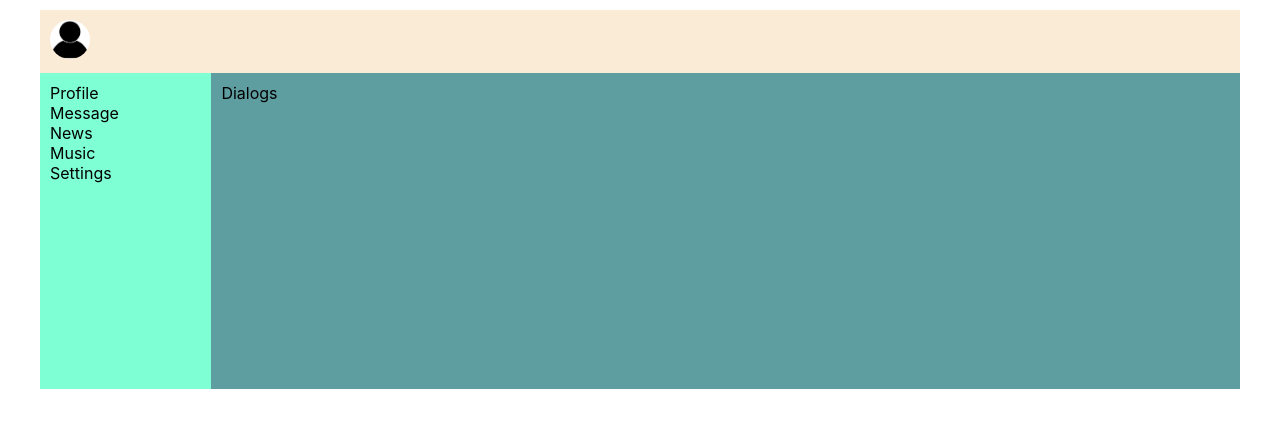
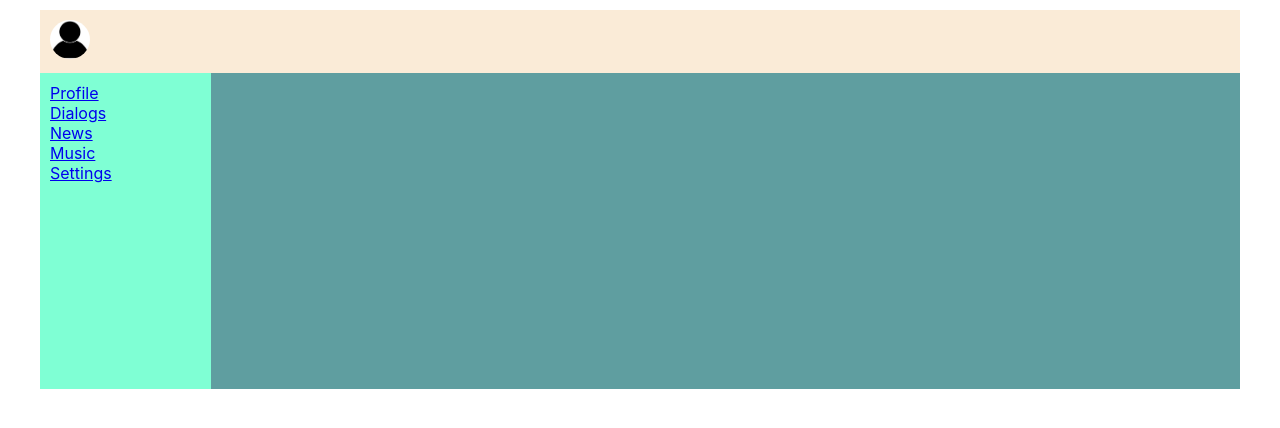
Before and after one commit to AliaksandrLiubanets/sn_typescript, a React (Create React App) app: page / in a window 1280 px wide. Shown: the top 428 px of the page. Built offline with nearby package versions, Linux system fonts and the light colour scheme.

Commit message:
implement react-router-dom and use with Profile and Dialigs

```diff
--- a/package.json
+++ b/package.json
@@ -14,6 +14,7 @@
     "gh-pages": "^3.2.3",
     "react": "^17.0.2",
     "react-dom": "^17.0.2",
+    "react-router-dom": "^5.3.0",
     "react-scripts": "4.0.3",
     "typescript": "^4.1.2",
     "web-vitals": "^1.0.1"
@@ -43,5 +44,8 @@
       "last 1 firefox version",
       "last 1 safari version"
     ]
+  },
+  "devDependencies": {
+    "@types/react-router-dom": "^5.3.1"
   }
 }
--- a/src/App.tsx
+++ b/src/App.tsx
@@ -1,21 +1,26 @@
-import React from 'react';
-import './App.css';
-import Header from "./components/Header/Header";
-import Navbar from "./components/Navbar/Navbar";
-import Profile from "./components/Profile/Profile";
+import React from 'react'
+import './App.css'
+import Header from './components/Header/Header'
+import Navbar from './components/Navbar/Navbar'
+import Profile from './components/Profile/Profile'
 import Dialogs from './components/Dialogs/Dialogs'
+import {BrowserRouter, Route} from 'react-router-dom'
 
 function App() {
     return (
-        <div className="App">
-            <Header />
-            <Navbar />
-            <div className={"content"}>
-                <Dialogs />
+        <BrowserRouter>
+            <div className="App">
+                <Header/>
+                <Navbar/>
+                <div className='content'>
+                    <Route path='/dialogs' component={Dialogs} />
+                    <Route path='/profile' component={Profile} />
+
+                </div>
+                {/*<Profile />*/}
             </div>
-            {/*<Profile />*/}
-        </div>
-    );
+        </BrowserRouter>
+    )
 }
 
-export default App;
+export default App
--- a/src/components/Navbar/Navbar.tsx
+++ b/src/components/Navbar/Navbar.tsx
@@ -3,11 +3,11 @@ import s from './Navbar.module.css'
 
 function Navbar() {
     return <div className={s.navbar}>
-        <div>Profile</div>
-        <div>Message</div>
-        <div>News</div>
-        <div>Music</div>
-        <div>Settings</div>
+        <div><a href='/profile'>Profile</a></div>
+        <div><a href='/dialogs'>Dialogs</a></div>
+        <div><a href='/news'>News</a></div>
+        <div><a href='/music'>Music</a></div>
+        <div><a href='/settings'>Settings</a></div>
     </div>
 }
 
```
Also changed, not shown: 2 other files (tests, documents, lock files or other folders).
